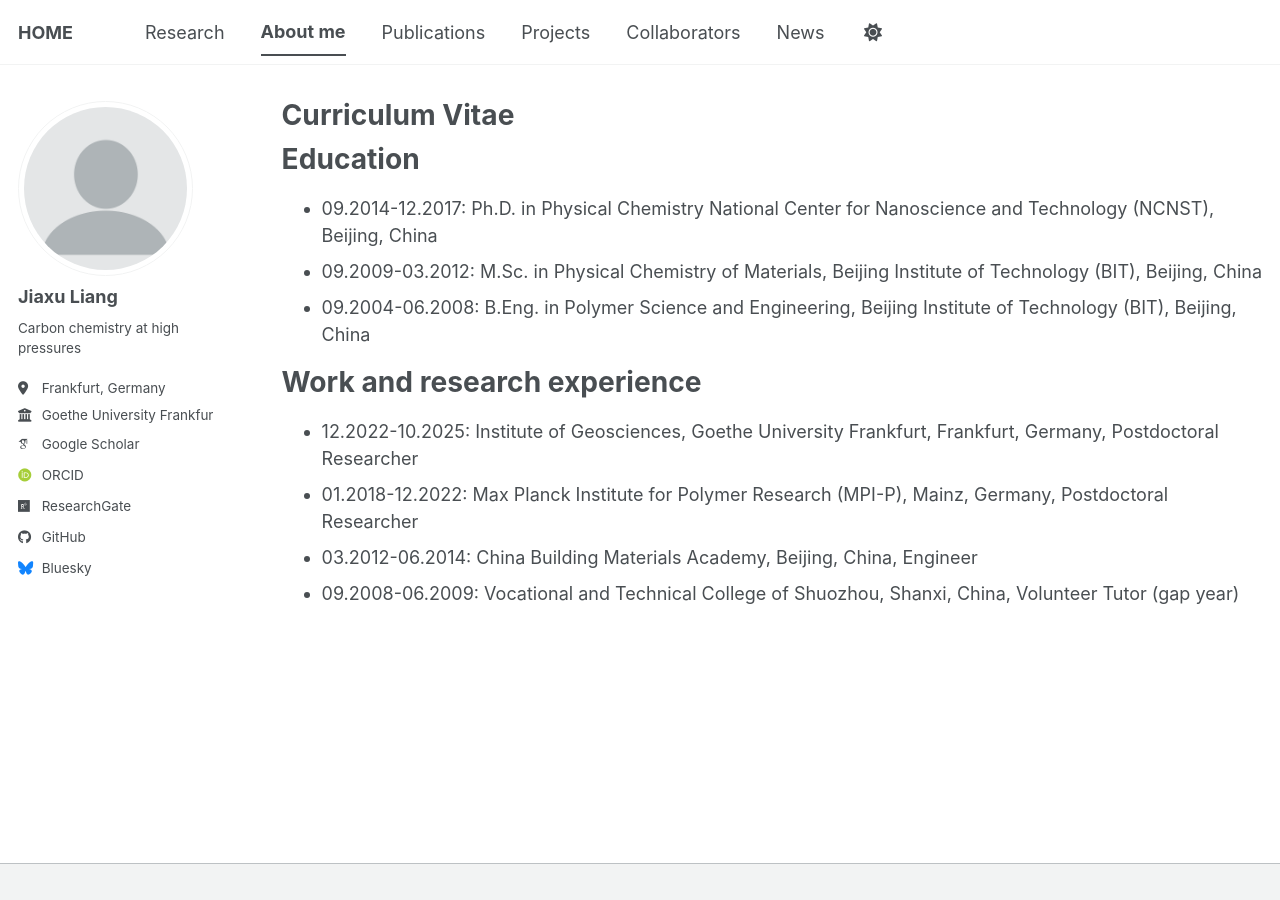
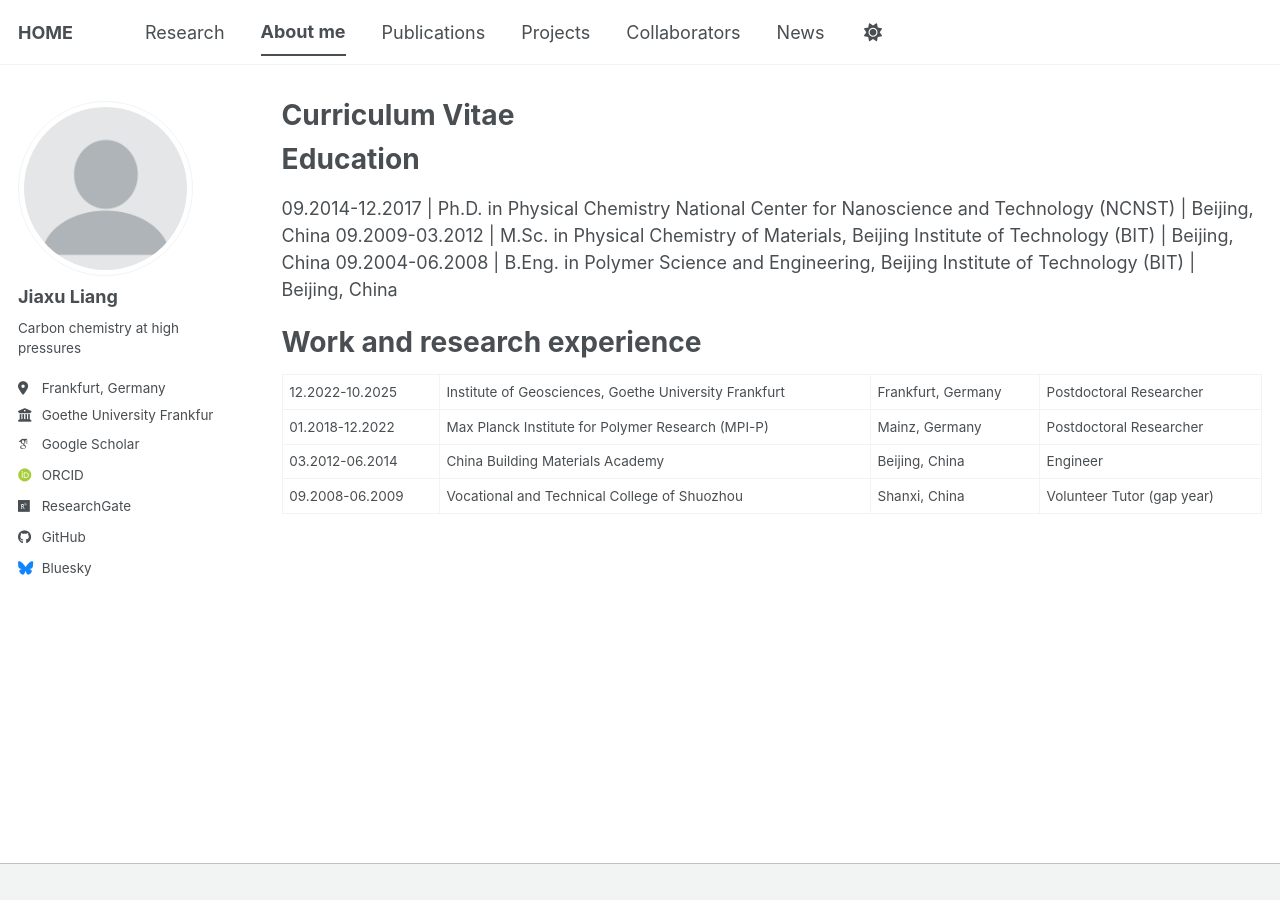
Before and after one commit to liangjiaxu-research/liangjiaxu-research.github.io, a Jekyll site: the page built from _pages/cv.md, in a window 1280 px wide. Built offline with Jekyll 4.4.1, drawn with Linux system fonts in a browser that asks for light colours; some web fonts are replaced; a script bundle is joined from its source files by our own code; library files that are not in the unit come from our copies.

Commit message:
Update cv.md

```diff
--- a/_pages/cv.md
+++ b/_pages/cv.md
@@ -11,17 +11,17 @@ redirect_from:
 
 Education
 ======
-* 09.2014-12.2017: Ph.D. in Physical Chemistry  National Center for Nanoscience and Technology (NCNST), Beijing, China
-* 09.2009-03.2012: M.Sc. in Physical Chemistry of Materials, Beijing Institute of Technology (BIT), Beijing, China
-* 09.2004-06.2008: B.Eng. in Polymer Science and Engineering, Beijing Institute of Technology (BIT), Beijing, China
+09.2014-12.2017 | Ph.D. in Physical Chemistry  National Center for Nanoscience and Technology (NCNST) | Beijing, China
+09.2009-03.2012 | M.Sc. in Physical Chemistry of Materials, Beijing Institute of Technology (BIT) | Beijing, China
+09.2004-06.2008 | B.Eng. in Polymer Science and Engineering, Beijing Institute of Technology (BIT) | Beijing, China
 
 Work and research experience
 ======
 
-*	12.2022-10.2025: Institute of Geosciences, Goethe University Frankfurt, Frankfurt, Germany, Postdoctoral Researcher
-*	01.2018-12.2022: Max Planck Institute for Polymer Research (MPI-P), Mainz, Germany, Postdoctoral Researcher
-*	03.2012-06.2014: China Building Materials Academy, Beijing, China, Engineer
-*	09.2008-06.2009: Vocational and Technical College of Shuozhou, Shanxi, China, Volunteer Tutor (gap year)
+12.2022-10.2025 | Institute of Geosciences, Goethe University Frankfurt | Frankfurt, Germany | Postdoctoral Researcher
+01.2018-12.2022 | Max Planck Institute for Polymer Research (MPI-P) | Mainz, Germany | Postdoctoral Researcher
+03.2012-06.2014 | China Building Materials Academy | Beijing, China | Engineer
+09.2008-06.2009 | Vocational and Technical College of Shuozhou | Shanxi, China | Volunteer Tutor (gap year)
 
 
 {% comment %}
```
